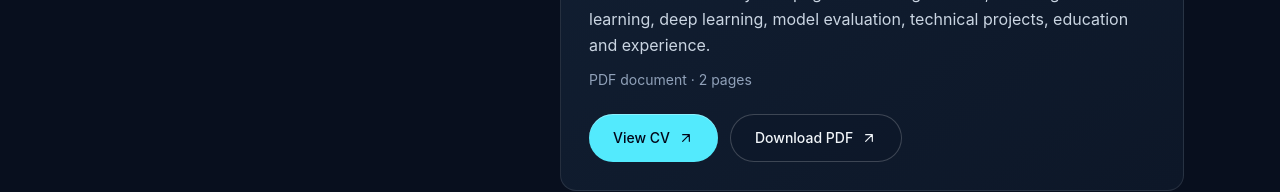
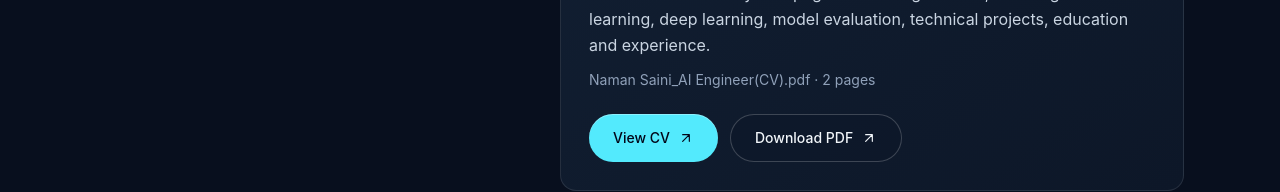
Before and after one commit to NamanSaini04/naman-ai-portfolio, a React (Vite) app: page / in a window 1280 px wide. Shown: the part 10557-10749 px from the top of the page. Built offline with nearby package versions, Linux system fonts and the light colour scheme.

Commit message:
Use requested AI Engineer CV filename across website links

```diff
--- a/src/components/CvSection.jsx
+++ b/src/components/CvSection.jsx
@@ -1,7 +1,7 @@
 import RevealSection from './RevealSection'
 import SectionHeading from './SectionHeading'
 import ArrowIcon from './ArrowIcon'
-import { cvPdfUrl } from '../data/siteConfig'
+import { cvFileName, cvPdfUrl } from '../data/siteConfig'
 
 export default function CvSection() {
   return (
@@ -12,12 +12,12 @@ export default function CvSection() {
         <p className="mt-3 leading-relaxed text-slate-300">
           Read or download my two-page UAE AI Engineer CV, covering machine learning, deep learning, model evaluation, technical projects, education and experience.
         </p>
-        <p className="mt-3 text-sm text-slate-400">PDF document · 2 pages</p>
+        <p className="mt-3 text-sm text-slate-400">{cvFileName} · 2 pages</p>
         <div className="mt-6 flex flex-wrap gap-3">
           <a href={cvPdfUrl} target="_blank" rel="noopener noreferrer" className="button-primary inline-flex min-h-12 items-center justify-center gap-2 rounded-full bg-cyan-300 px-6 py-3 text-sm font-medium text-slate-950 hover:bg-cyan-200" aria-label="Open Naman Saini CV as a PDF in a new tab">
             View CV <ArrowIcon />
           </a>
-          <a href={cvPdfUrl} download="Naman_Saini_UAE_AI_Engineer_CV.pdf" className="button-secondary inline-flex min-h-12 items-center justify-center gap-2 rounded-full border border-white/20 px-6 py-3 text-sm font-medium hover:bg-white/10" aria-label="Download Naman Saini CV PDF">
+          <a href={cvPdfUrl} download={cvFileName} className="button-secondary inline-flex min-h-12 items-center justify-center gap-2 rounded-full border border-white/20 px-6 py-3 text-sm font-medium hover:bg-white/10" aria-label="Download Naman Saini CV PDF">
             Download PDF <ArrowIcon />
           </a>
         </div>
--- a/src/components/HeroIntro.jsx
+++ b/src/components/HeroIntro.jsx
@@ -1,4 +1,4 @@
-import { showCV, cvPdfUrl } from '../data/siteConfig'
+import { showCV, cvFileName, cvPdfUrl } from '../data/siteConfig'
 import { motion, useReducedMotion } from 'motion/react'
 import ArrowIcon from './ArrowIcon'
 import { portraitSrc } from '../data/profilePortrait'
@@ -33,7 +33,7 @@ export default function HeroIntro({ primaryLink, secondaryLink }) {
       <motion.div variants={entrance} className="mt-8 flex flex-wrap gap-3">
         <a href="#projects" className={primaryLink}>Explore my work <ArrowIcon /></a>
         <a href="#contact" className={secondaryLink}>Get in touch</a>
-        {showCV && <a href={cvPdfUrl} download="Naman_Saini_UAE_AI_Engineer_CV.pdf" className="inline-flex min-h-12 items-center justify-center rounded-full border border-cyan-300/30 px-5 py-3 text-sm font-medium text-cyan-200 transition-colors hover:bg-cyan-300/10">Download CV</a>}
+        {showCV && <a href={cvPdfUrl} download={cvFileName} className="inline-flex min-h-12 items-center justify-center rounded-full border border-cyan-300/30 px-5 py-3 text-sm font-medium text-cyan-200 transition-colors hover:bg-cyan-300/10">Download CV</a>}
       </motion.div>
     </motion.div>
   )
--- a/src/data/siteConfig.js
+++ b/src/data/siteConfig.js
@@ -1,2 +1,3 @@
 export const showCV = true
-export const cvPdfUrl = '/Naman_Saini_CV.pdf?v=74cab36a4223'
+export const cvFileName = 'Naman Saini_AI Engineer(CV).pdf'
+export const cvPdfUrl = '/Naman%20Saini_AI%20Engineer%28CV%29.pdf?v=74cab36a4223'
```
Also changed, not shown: 1 other file (tests, documents, lock files or other folders).
